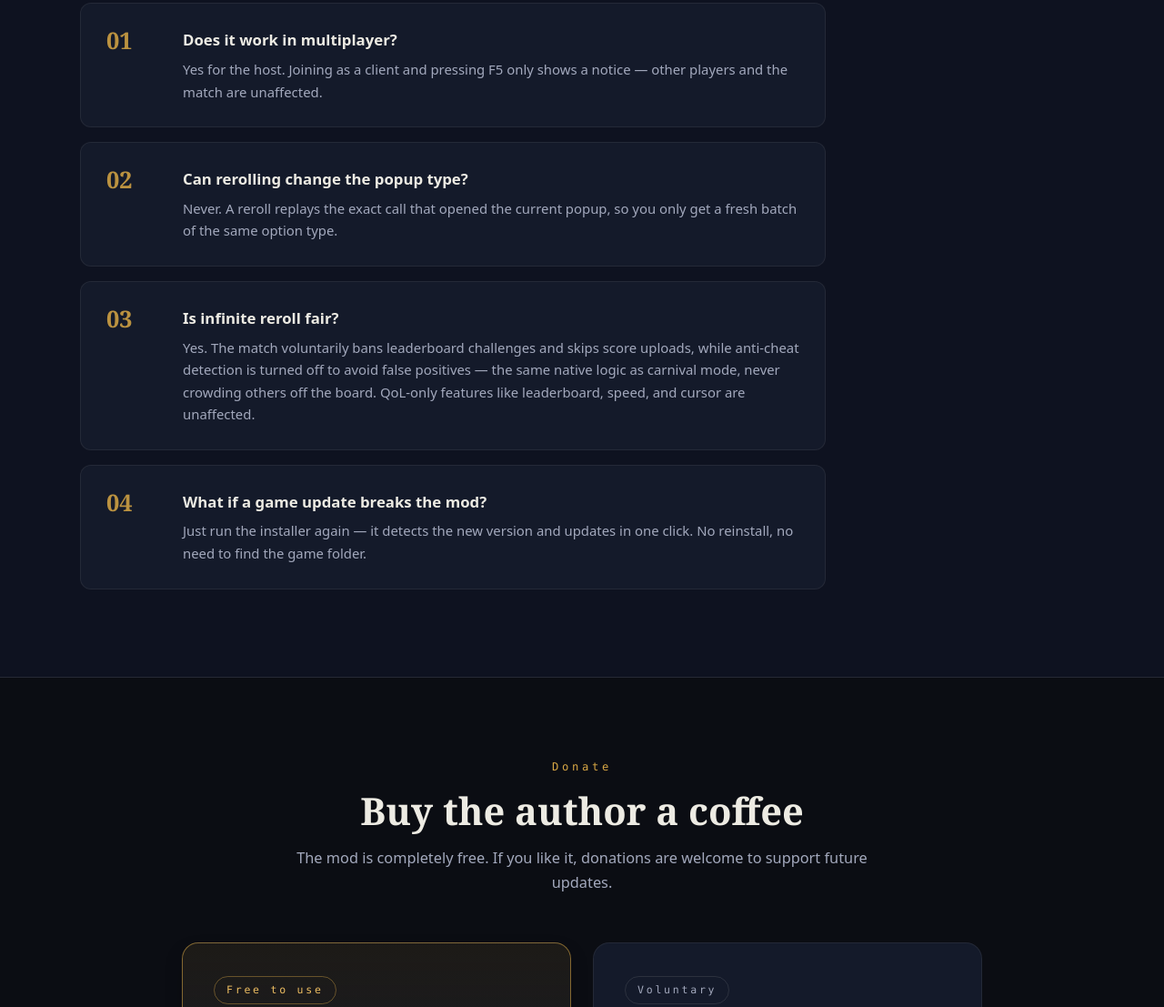
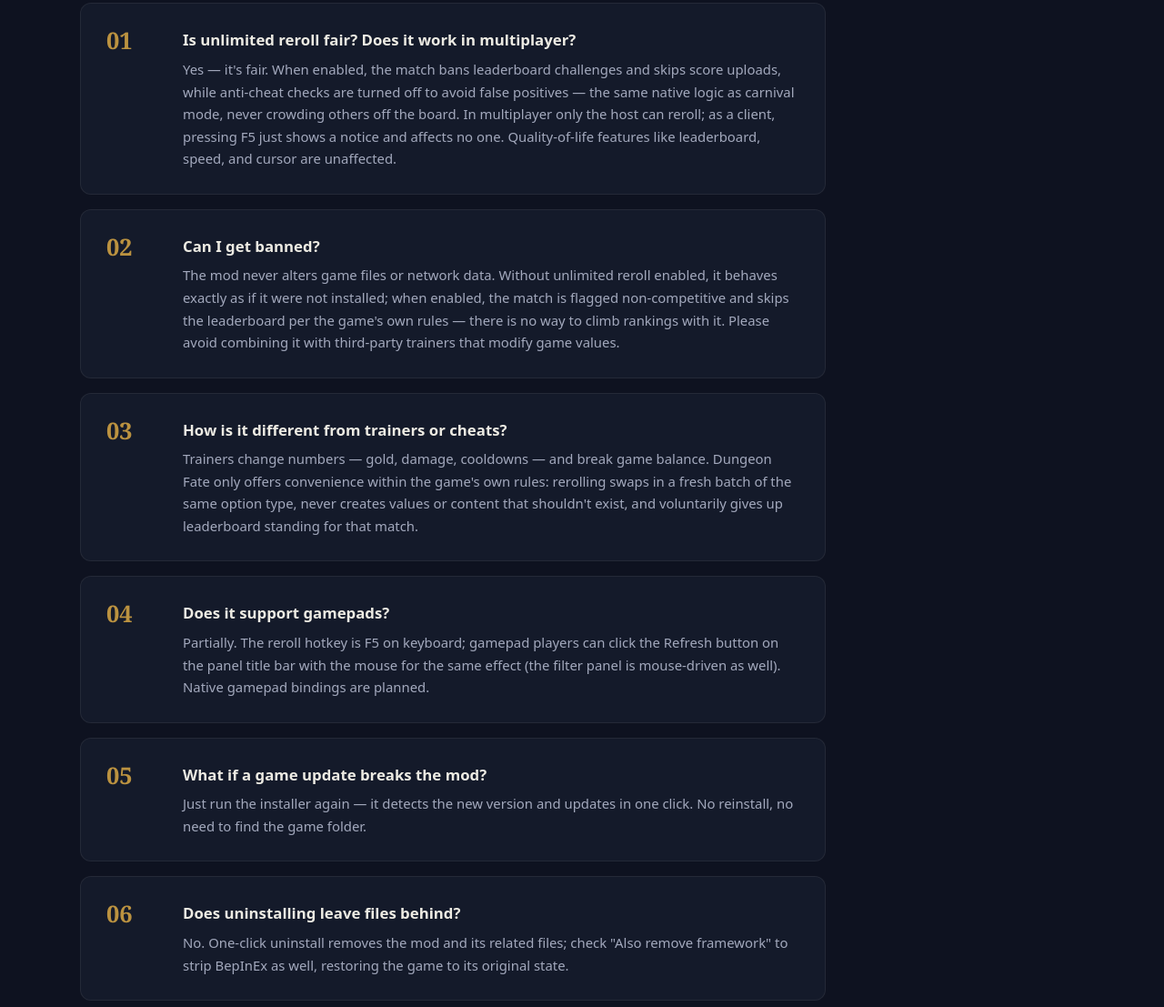
Before and after one commit to abevol/dungeon-fate-web, a plain HTML site: page index.html in a window 1280 px wide. Shown: the part 3722-4829 px from the top of the page at 91% size. Drawn offline with Linux system fonts and the light colour scheme; no server answers.

Commit message:
docs(web): FAQ 重构——公平问答并入联机说明，删除实现演进残留条目，补封号/区别/手柄/卸载四问

```diff
--- a/index.html
+++ b/index.html
@@ -569,19 +569,27 @@
         <div class="faq-list">
           <article class="faq-item rv">
             <div class="faq-idx">01</div>
-            <div><h3 data-i18n="df-faq.q1">联机能用吗？</h3><p data-i18n="df-faq.a1">主持游戏的房主可用；作为客机加入时按 F5 只会收到提示，不影响房主与其他玩家，不破坏对局。</p></div>
+            <div><h3 data-i18n="df-faq.q1">无限重掷公平吗？联机能用吗？</h3><p data-i18n="df-faq.a1">公平。开启后本局主动禁止排行榜挑战、结算不再上传成绩，同时关闭反作弊检测以防误报——与游戏内狂欢模式的原生逻辑一致，绝不挤占他人榜单。联机时仅房主可用：客机按 F5 只会收到提示，不影响房主与其他玩家。只开排行榜、加速、光标等生活质量功能则不受影响。</p></div>
           </article>
           <article class="faq-item rv rv-d1">
             <div class="faq-idx">02</div>
-            <div><h3 data-i18n="df-faq.q2">重掷会改变弹窗类型吗？</h3><p data-i18n="df-faq.a2">不会。重掷是原样重放打开当前弹窗的那次调用，技能仍是技能，遗物仍是遗物，只是换一批同类型选项。</p></div>
+            <div><h3 data-i18n="df-faq.q2">会被封号吗？</h3><p data-i18n="df-faq.a2">模组不修改游戏文件、不篡改联机数据：未开启无限重掷时，它的表现与未安装完全一致；开启后对局会按官方规则主动标记为非竞技并跳过排行榜，从规则上不存在「靠模组抢排名」。请勿与改动数值的第三方修改器同时使用。</p></div>
           </article>
           <article class="faq-item rv rv-d2">
             <div class="faq-idx">03</div>
-            <div><h3 data-i18n="df-faq.q3">无限重掷公平吗？</h3><p data-i18n="df-faq.a3">公平。开启后本局将主动禁止排行榜挑战、结算不再上传成绩，同时关闭反作弊检测以防误报——与游戏内狂欢模式的原生逻辑一致，绝不挤占他人榜单。只开排行榜、加速、光标等生活质量功能则不受影响。</p></div>
+            <div><h3 data-i18n="df-faq.q3">它和修改器、外挂有什么区别？</h3><p data-i18n="df-faq.a3">修改器改的是数值——金币、伤害、冷却——直接破坏游戏平衡；本模组只做官方规则内的便利操作：重掷是在同类型选项里换一批，从不产生本不存在的数值或内容，开启时还会主动放弃当局榜单资格。</p></div>
           </article>
           <article class="faq-item rv rv-d3">
             <div class="faq-idx">04</div>
-            <div><h3 data-i18n="df-faq.q4">游戏更新后模组失效怎么办？</h3><p data-i18n="df-faq.a4">重新运行安装器，它会自动检测新版本并一键更新，无需卸载重装，也不用再找游戏目录。</p></div>
+            <div><h3 data-i18n="df-faq.q4">手柄玩家能用吗？</h3><p data-i18n="df-faq.a4">部分支持。重掷快捷键目前是键盘 F5；手柄玩家可用鼠标点击弹窗标题栏的「刷新」按钮达到同样效果，过滤面板本身也以鼠标操作。原生手柄按键映射在计划中。</p></div>
+          </article>
+          <article class="faq-item rv rv-d1">
+            <div class="faq-idx">05</div>
+            <div><h3 data-i18n="df-faq.q5">游戏更新后模组失效怎么办？</h3><p data-i18n="df-faq.a5">重新运行安装器，它会自动检测新版本并一键更新，无需卸载重装，也不用再找游戏目录。</p></div>
+          </article>
+          <article class="faq-item rv rv-d2">
+            <div class="faq-idx">06</div>
+            <div><h3 data-i18n="df-faq.q6">卸载会残留文件吗？</h3><p data-i18n="df-faq.a6">不会。安装器一键卸载会清掉模组本体与相关文件；勾选「同时删除模组框架」还可一并移除 BepInEx，游戏完全恢复原状。</p></div>
           </article>
         </div>
       </div>
@@ -734,14 +742,18 @@
           "df-start.download": "⬇ 下载安装器",
           "df-faq.eyebrow": "常见问题",
           "df-faq.title": "先问清楚，再进地牢",
-          "df-faq.q1": "联机能用吗？",
-          "df-faq.a1": "主持游戏的房主可用；作为客机加入时按 F5 只会收到提示，不影响房主与其他玩家，不破坏对局。",
-          "df-faq.q2": "重掷会改变弹窗类型吗？",
-          "df-faq.a2": "不会。重掷是原样重放打开当前弹窗的那次调用，技能仍是技能，遗物仍是遗物，只是换一批同类型选项。",
-          "df-faq.q3": "无限重掷公平吗？",
-          "df-faq.a3": "公平。开启后本局将主动禁止排行榜挑战、结算不再上传成绩，同时关闭反作弊检测以防误报——与游戏内狂欢模式的原生逻辑一致，绝不挤占他人榜单。只开排行榜、加速、光标等生活质量功能则不受影响。",
-          "df-faq.q4": "游戏更新后模组失效怎么办？",
-          "df-faq.a4": "重新运行安装器，它会自动检测新版本并一键更新，无需卸载重装，也不用再找游戏目录。",
+          "df-faq.q1": "无限重掷公平吗？联机能用吗？",
+          "df-faq.a1": "公平。开启后本局主动禁止排行榜挑战、结算不再上传成绩，同时关闭反作弊检测以防误报——与游戏内狂欢模式的原生逻辑一致，绝不挤占他人榜单。联机时仅房主可用：客机按 F5 只会收到提示，不影响房主与其他玩家。只开排行榜、加速、光标等生活质量功能则不受影响。",
+          "df-faq.q2": "会被封号吗？",
+          "df-faq.a2": "模组不修改游戏文件、不篡改联机数据：未开启无限重掷时，它的表现与未安装完全一致；开启后对局会按官方规则主动标记为非竞技并跳过排行榜，从规则上不存在「靠模组抢排名」。请勿与改动数值的第三方修改器同时使用。",
+          "df-faq.q3": "它和修改器、外挂有什么区别？",
+          "df-faq.a3": "修改器改的是数值——金币、伤害、冷却——直接破坏游戏平衡；本模组只做官方规则内的便利操作：重掷是在同类型选项里换一批，从不产生本不存在的数值或内容，开启时还会主动放弃当局榜单资格。",
+          "df-faq.q4": "手柄玩家能用吗？",
+          "df-faq.a4": "部分支持。重掷快捷键目前是键盘 F5；手柄玩家可用鼠标点击弹窗标题栏的「刷新」按钮达到同样效果，过滤面板本身也以鼠标操作。原生手柄按键映射在计划中。",
+          "df-faq.q5": "游戏更新后模组失效怎么办？",
+          "df-faq.a5": "重新运行安装器，它会自动检测新版本并一键更新，无需卸载重装，也不用再找游戏目录。",
+          "df-faq.q6": "卸载会残留文件吗？",
+          "df-faq.a6": "不会。安装器一键卸载会清掉模组本体与相关文件；勾选「同时删除模组框架」还可一并移除 BepInEx，游戏完全恢复原状。",
             "df-donate.eyebrow": "捐助",
             "df-donate.title": "请作者喝杯咖啡",
             "df-donate.sub": "模组完全免费。喜欢它的话，欢迎自愿捐助支持后续更新。",
@@ -846,14 +858,18 @@
           "df-start.download": "⬇ Download Installer",
           "df-faq.eyebrow": "FAQ",
           "df-faq.title": "Ask first, delve later",
-          "df-faq.q1": "Does it work in multiplayer?",
-          "df-faq.a1": "Yes for the host. Joining as a client and pressing F5 only shows a notice — other players and the match are unaffected.",
-          "df-faq.q2": "Can rerolling change the popup type?",
-          "df-faq.a2": "Never. A reroll replays the exact call that opened the current popup, so you only get a fresh batch of the same option type.",
-          "df-faq.q3": "Is infinite reroll fair?",
-          "df-faq.a3": "Yes. The match voluntarily bans leaderboard challenges and skips score uploads, while anti-cheat detection is turned off to avoid false positives — the same native logic as carnival mode, never crowding others off the board. QoL-only features like leaderboard, speed, and cursor are unaffected.",
-          "df-faq.q4": "What if a game update breaks the mod?",
-          "df-faq.a4": "Just run the installer again — it detects the new version and updates in one click. No reinstall, no need to find the game folder.",
+          "df-faq.q1": "Is unlimited reroll fair? Does it work in multiplayer?",
+          "df-faq.a1": "Yes — it's fair. When enabled, the match bans leaderboard challenges and skips score uploads, while anti-cheat checks are turned off to avoid false positives — the same native logic as carnival mode, never crowding others off the board. In multiplayer only the host can reroll; as a client, pressing F5 just shows a notice and affects no one. Quality-of-life features like leaderboard, speed, and cursor are unaffected.",
+          "df-faq.q2": "Can I get banned?",
+          "df-faq.a2": "The mod never alters game files or network data. Without unlimited reroll enabled, it behaves exactly as if it were not installed; when enabled, the match is flagged non-competitive and skips the leaderboard per the game's own rules — there is no way to climb rankings with it. Please avoid combining it with third-party trainers that modify game values.",
+          "df-faq.q3": "How is it different from trainers or cheats?",
+          "df-faq.a3": "Trainers change numbers — gold, damage, cooldowns — and break game balance. Dungeon Fate only offers convenience within the game's own rules: rerolling swaps in a fresh batch of the same option type, never creates values or content that shouldn't exist, and voluntarily gives up leaderboard standing for that match.",
+          "df-faq.q4": "Does it support gamepads?",
+          "df-faq.a4": "Partially. The reroll hotkey is F5 on keyboard; gamepad players can click the Refresh button on the panel title bar with the mouse for the same effect (the filter panel is mouse-driven as well). Native gamepad bindings are planned.",
+          "df-faq.q5": "What if a game update breaks the mod?",
+          "df-faq.a5": "Just run the installer again — it detects the new version and updates in one click. No reinstall, no need to find the game folder.",
+          "df-faq.q6": "Does uninstalling leave files behind?",
+          "df-faq.a6": "No. One-click uninstall removes the mod and its related files; check \"Also remove framework\" to strip BepInEx as well, restoring the game to its original state.",
             "df-donate.eyebrow": "Donate",
             "df-donate.title": "Buy the author a coffee",
             "df-donate.sub": "The mod is completely free. If you like it, donations are welcome to support future updates.",
```
